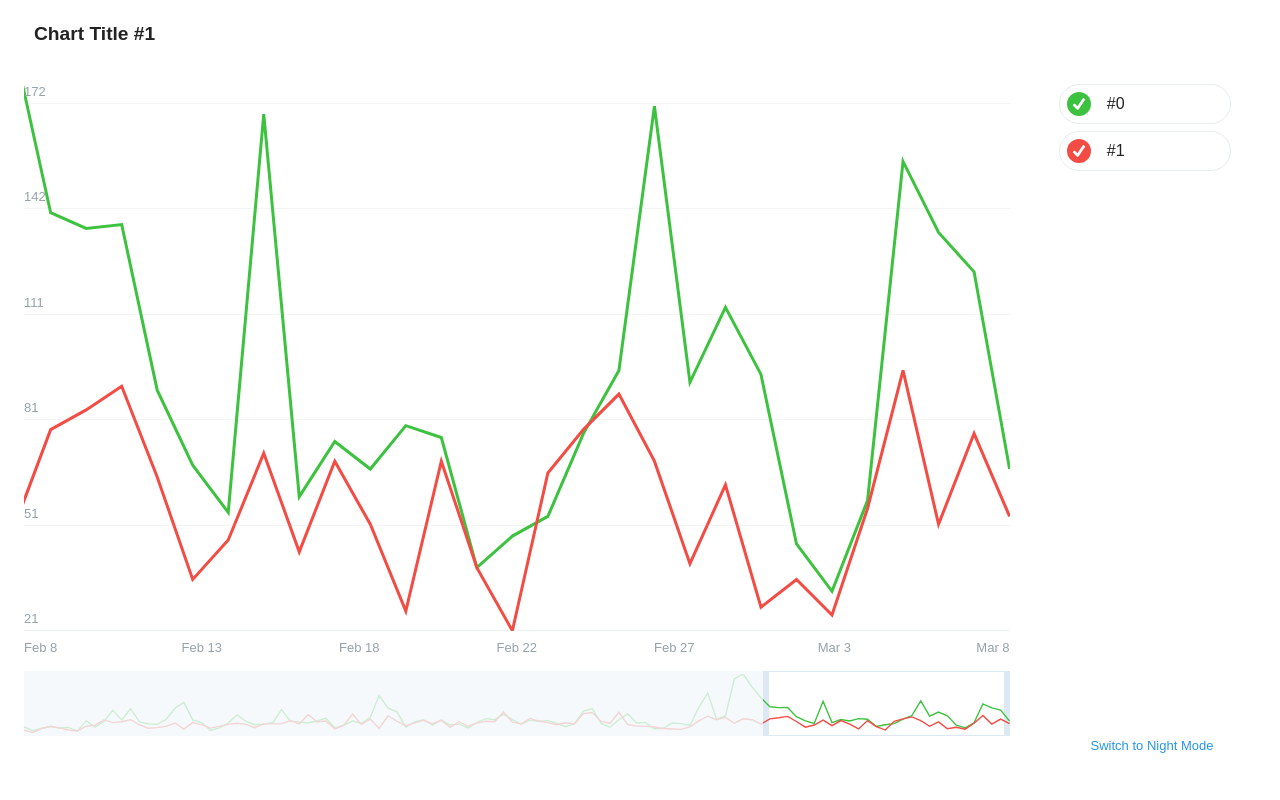
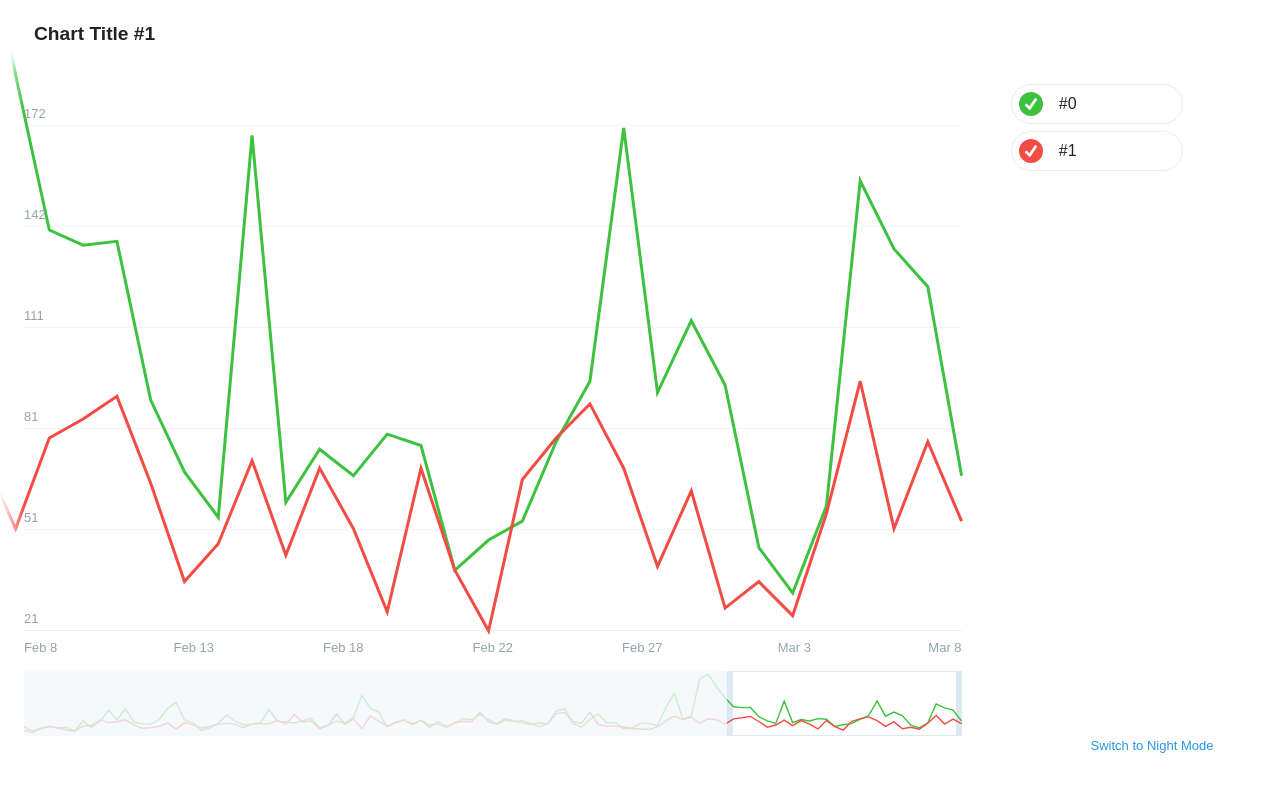
Before and after one commit to agrinko/telegram-contest-charts-app, a website with bundled scripts: page index.html in a window 1280 px wide. Shown: the top 800 px of the page. Built offline with nearby package versions, Linux system fonts and the light colour scheme.

Commit message:
Add transparency gradient on the edges of the chart

```diff
--- a/src/modules/app.js
+++ b/src/modules/app.js
@@ -15,8 +15,17 @@ export function startApp(data) {
   setTheme();
   renderCharts(data);
 
+  let prevTimeout;
+
   switcher.addEventListener('click', () => {
+    document.body.classList.add('changing-theme');
     setTheme(document.body.getAttribute('data-theme') === 'day' ? 'night' : 'day');
+
+    clearTimeout(prevTimeout);
+
+    prevTimeout = setTimeout(() => {
+      document.body.classList.remove('changing-theme');
+    }, 200); // TODO: magic number
   });
 }
 
--- a/src/styles/components/chart-box.css
+++ b/src/styles/components/chart-box.css
@@ -10,7 +10,6 @@
     height: 100vh;
     flex-flow: column wrap;
     justify-content: flex-start;
-    align-content: flex-start;
     align-items: stretch;
     padding: 3vh 3vmin var(--footer-height);
     overflow-x: hidden;
@@ -34,9 +33,11 @@
     }
 
     & .chart-with-preview {
+        position: relative;
         flex: 2 1 50%;
-        width: 100%;
         max-height: 150vw;
+        margin: 0 -3vmin;
+        padding: 3vmin 3vmin 0 3vmin;
         display: flex;
         flex-flow: column nowrap;
         justify-content: flex-start;
@@ -48,6 +49,10 @@
             max-height: 100vmin;
             margin-bottom: 40px;
 
+            & svg {
+                overflow: visible;
+            }
+
             @media (--low) {
                 margin-bottom: 30px;
             }
@@ -55,6 +60,20 @@
 
         & .chart-preview {
             flex: 1 1 10vmin;
+        }
+
+        &::after {
+            content: "";
+            position: absolute;
+            top: 0;
+            left: 0;
+            right: 0;
+            bottom: 0;
+            z-index: 1;
+            background: linear-gradient(to bottom, var(--background), transparent 3vmin),
+                        linear-gradient(to right, var(--background), transparent 3vmin),
+                        linear-gradient(to left, var(--background), transparent 3vmin);
+            pointer-events: none;
         }
 
         @media (--wide) {
@@ -67,6 +86,8 @@
     }
 
     @media (--narrow-landscape) {
+        align-content: flex-start;
+
         & .chart-with-preview {
             flex-basis: 80vh;
             width: 80%;
@@ -79,3 +100,7 @@
         }
     }
 }
+
+body.changing-theme .chart-box .chart-with-preview::after {
+    display: none; /* hide transparency gradient because we can't animate gradient smoothly */
+}
--- a/src/styles/main.css
+++ b/src/styles/main.css
@@ -20,13 +20,13 @@ svg polyline {
     vector-effect: non-scaling-stroke;
     stroke-width: 1.4px;
     fill: none;
-    transition: opacity 200ms ease-in-out, transform 150ms linear;
+    transition: opacity 300ms ease-in-out, transform 300ms ease-in-out;
     transform-origin: left top;
 
     &.disabled {
         opacity: 0;
         visibility: hidden;
-        transition: opacity 200ms ease-in-out, transform 150ms ease-in-out, visibility 0ms 200ms;
+        transition: opacity 300ms ease-in-out, transform 300ms ease-in-out, visibility 0ms 300ms;
     }
 }
 
```
Also changed, not shown: README.md.
